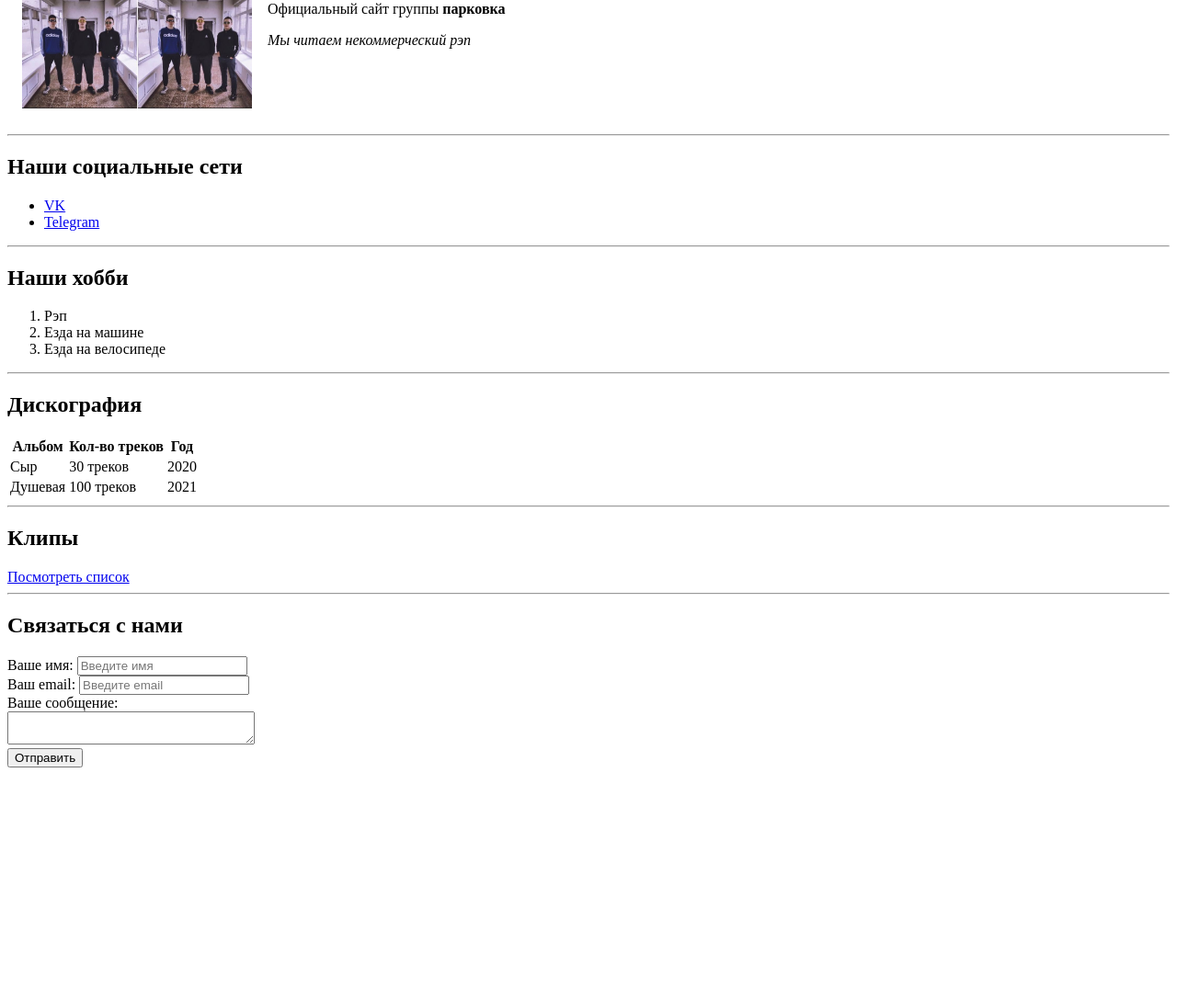
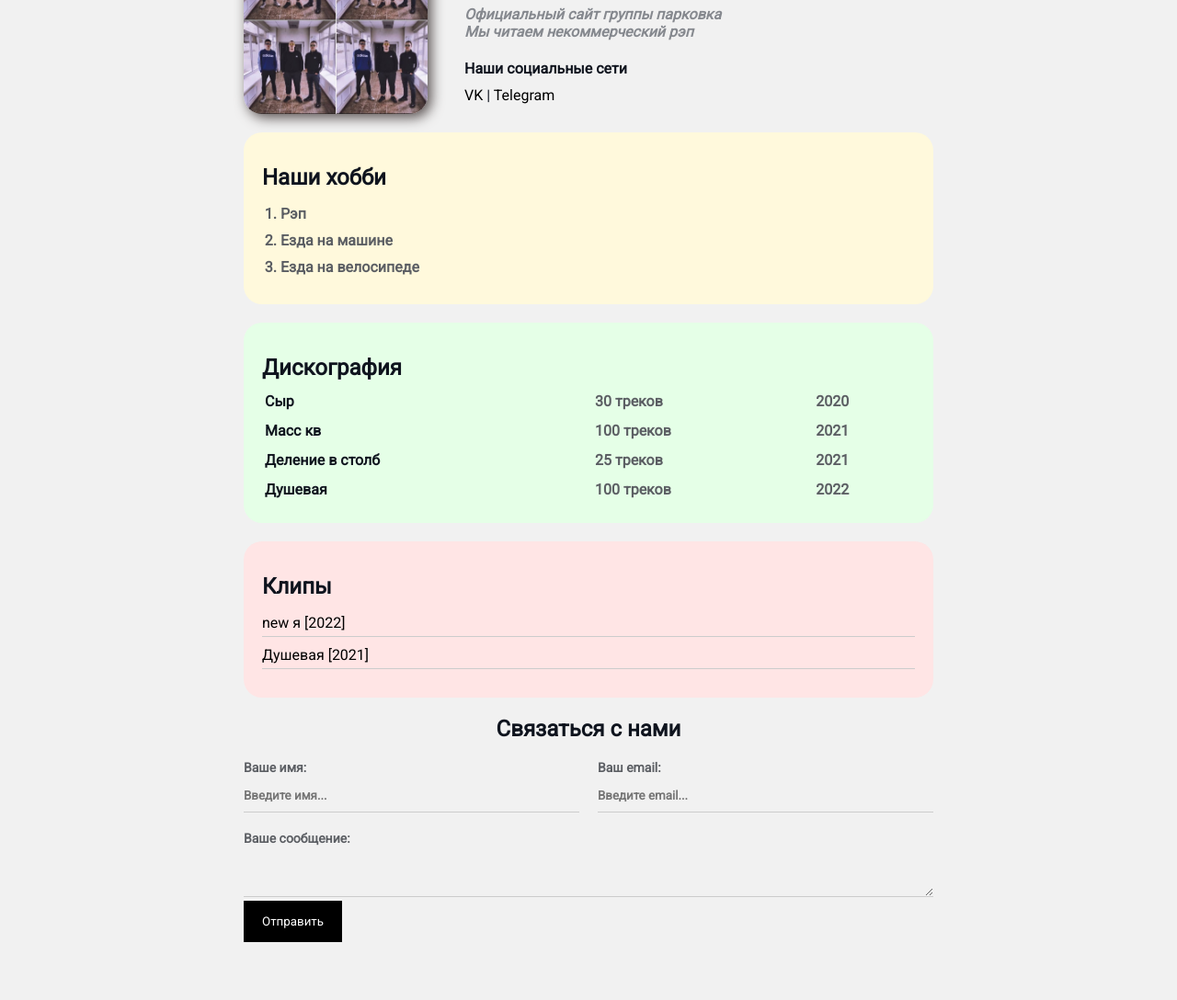
Before and after one commit to Markelan/parkovka, a plain HTML site: page index.html in a window 1280 px wide. Shown: the part 155-1243 px from the top of the page at 92% size. Before the commit the page ends 998 px from the top, so only its background shows below. Drawn offline with Linux system fonts and the light colour scheme.

Commit message:
Add files via upload

```diff
--- a/index.html
+++ b/index.html
@@ -5,96 +5,118 @@
     <meta http-equiv="X-UA-Compatible" content="IE=edge" />
     <meta name="viewport" content="width=device-width, initial-scale=1.0" />
     <title>parkovka</title>
+    <link rel="stylesheet" href="style.css" />
   </head>
+
   <body>
-    <table cellspacing="15">
-      <tr>
-        <td>
+    <div class="container">
+      <div class="info">
         <img
           src="photo_2022-08-30_00-35-52.jpg"
-            width="250"
           alt="пошел нахуй"
+          class="avatar"
         />
-        </td>
-        <td>
+
+        <div class="info-text">
           <h1><strong>ПАРКОВКА</strong></h1>
           <p>Официальный сайт группы <strong>парковка</strong></p>
-          <p><em>Мы читаем некоммерческий рэп</em></p>
-        </td>
-      </tr>
-    </table>
+          <p>Мы читаем некоммерческий рэп</p>
 
-    <hr />
+          <h4>Наши социальные сети</h4>
 
-    <h2>Наши социальные сети</h2>
-    <ul>
-      <li><a href="https://vk.com/markelan_bratan" target="_blank">VK</a></li>
-      <li><a href="https://t.me/fuckcommerrap" target="_blank">Telegram</a></li>
-    </ul>
+          <a href="https://vk.com/markelan_bratan" target="_blank">VK</a>
+          |
+          <a href="https://t.me/fuckcommerrap" target="_blank">Telegram</a>
+        </div>
+      </div>
 
-    <hr />
-
+      <div class="card bg-yellow">
         <h2>Наши хобби</h2>
-    <ol>
+        <ol class="list">
           <li>Рэп</li>
           <li>Езда на машине</li>
           <li>Езда на велосипеде</li>
         </ol>
+      </div>
 
-    <hr />
-
+      <div class="card bg-green">
         <h2>Дискография</h2>
-    <table>
-      <thead>
-        <tr>
-          <th>Альбом</th>
-          <th>Кол-во треков</th>
-          <th>Год</th>
-        </tr>
-      </thead>
-      <tbody>
+        <table class="table">
           <tr>
             <td>Сыр</td>
             <td>30 треков</td>
             <td>2020</td>
           </tr>
+
+          <tr>
+            <td>Масс кв</td>
+            <td>100 треков</td>
+            <td>2021</td>
+          </tr>
+
+          <tr>
+            <td>Деление в столб</td>
+            <td>25 треков</td>
+            <td>2021</td>
+          </tr>
+
           <tr>
             <td>Душевая</td>
             <td>100 треков</td>
-          <td>2021</td>
+            <td>2022</td>
           </tr>
-      </tbody>
         </table>
+      </div>
 
-    <hr />
+      <div class="card bg-red">
+        <h2>Клипы</h2>
+        <ul class="link-list">
+          <li>
+            <a
+              href="https://www.youtube.com/watch?v=WEGHP_99Klc&ab_channel=Lerkun"
+              target="_blank"
+              >new я [2022]</a
+            >
+          </li>
+          <li>
+            <a
+              href="https://www.youtube.com/watch?v=kULw5ZtWUQ0"
+              target="_blank"
+              >Душевая [2021]</a
+            >
+          </li>
+        </ul>
+      </div>
 
-    <h2>Клипы</h2>
-    <a href="youtbe.html">Посмотреть список</a>
-
-    <hr />
-
+      <div class="contact">
         <h2>Связаться с нами</h2>
 
         <form action="/">
+          <div class="row">
+            <div class="form-group">
               <label for="name">Ваше имя: </label>
-      <input type="text" id="name" placeholder="Введите имя" />
+              <input type="text" id="name" placeholder="Введите имя..." />
+            </div>
 
-      <br />
+            <div class="form-group">
+              <label for="email">Ваш email: </label>
+              <input type="email" id="email" placeholder="Введите email..." />
+            </div>
+          </div>
 
-      <label for="email">Ваш email: </label>
-      <input type="email" id="email" placeholder="Введите email" />
+          <div class="form-group">
+            <label for="text">Ваше сообщение: </label>
+            <textarea id="text" id="" cols="31" rows="2"></textarea>
+          </div>
 
-      <br />
+          <input class="btn" type="submit" value="Отправить" />
+        </form>
+      </div>
+      <!-- <div class="position">
+        <div class="box"></div>
+      </div> -->
+    </div>
 
-      <label for="text">Ваше сообщение: </label>
-
-      <br />
-
-      <textarea name="text" id="" cols="31" rows="2"></textarea>
-
-      <br />
-
-      <input type="submit" value="Отправить" />
-    </form>
+    <div style="margin-bottom: 500px"></div>
   </body>
 </html>
--- /dev/null
+++ b/style.css
@@ -0,0 +1,187 @@
+@import url("https://fonts.googleapis.com/css2?family=Roboto&display=swap");
+
+body {
+  background-color: #f1f1f1;
+  color: #0f141e;
+
+  font-size: 16px;
+  font-weight: normal;
+  font-family: "Roboto", sans-serif;
+
+  margin-top: 50px;
+}
+
+.info {
+  display: flex;
+  margin-bottom: 20px;
+}
+
+@media (max-width: 700px) {
+  .info {
+    text-align: center;
+    display: block;
+  }
+}
+
+.info-text {
+  margin-left: 40px;
+}
+
+.info-text h4 {
+  margin-bottom: 10px;
+}
+
+.info p {
+  color: #86898f;
+  margin: 0;
+  font-style: italic;
+  font-weight: bold;
+  text-decoration: none;
+}
+
+.container {
+  max-width: 750px;
+  margin: auto;
+  padding-top: 30px;
+}
+
+a {
+  color: black;
+  text-decoration: none;
+}
+
+a:hover {
+  text-decoration: underline;
+}
+
+.avatar {
+  width: 200px;
+  border-radius: 20px;
+  box-shadow: 4px 4px 14px rgb(88, 80, 80);
+}
+
+.bg-yellow {
+  background: #fff9dc;
+}
+
+.bg-green {
+  background: #e5ffe7;
+}
+
+.bg-red {
+  background: #ffe5e5;
+}
+
+.card {
+  padding: 15px 20px;
+  margin-bottom: 20px;
+  border-radius: 20px;
+}
+
+.card h2 {
+  margin-bottom: 10px;
+}
+
+.list {
+  padding: 0 20px;
+}
+
+.list li {
+  font-weight: bold;
+  color: #5b5e63;
+  margin-bottom: 10px;
+}
+
+.table {
+  width: 100%;
+  font-weight: bold;
+}
+
+.table td {
+  padding-bottom: 10px;
+}
+
+.table td:nth-child(2),
+.table td:nth-child(3) {
+  color: #5b5e63;
+}
+
+.link-list {
+  list-style: none;
+  padding: 0;
+}
+
+.link-list li {
+  margin-bottom: 10px;
+  padding-bottom: 5px;
+  border-bottom: 1px solid #ccc;
+}
+
+.contact {
+  font-weight: bold;
+}
+
+.contact h2 {
+  text-align: center;
+}
+
+.form-group label {
+  display: block;
+  font-size: 14px;
+  color: #5b5e63;
+}
+
+.form-group input,
+.form-group textarea {
+  width: 100%;
+  box-sizing: border-box;
+  border: none;
+  background: transparent;
+  border-bottom: 1px solid #ccc;
+  color: #000;
+  padding: 15px 0 10px;
+  outline: none;
+  font-family: inherit;
+  font-weight: bold;
+}
+
+.row {
+  display: flex;
+  margin-bottom: 20px;
+}
+
+.row > .form-group {
+  width: 50%;
+  margin-right: 20px;
+}
+
+.row > .form-group:last-child {
+  margin-right: 0;
+}
+
+.btn {
+  background: #000;
+  color: white;
+  padding: 15px 20px;
+  border: none;
+  font-family: inherit;
+  cursor: pointer;
+}
+
+.btn:hover {
+  opacity: 0.9;
+}
+
+/* .position {
+  border: 4px solid black;
+  margin-top: 40px;
+  padding: 20px;
+}
+
+.box {
+  position: static;
+  width: 50px;
+  height: 50px;
+  background: lightcoral;
+}
+ */
```
Lines whose indentation alone changed are shown as unchanged.
